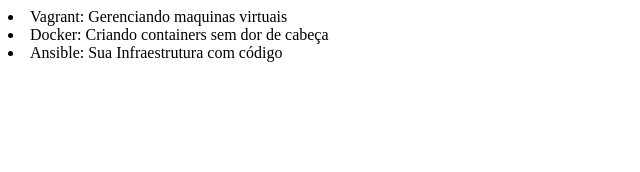
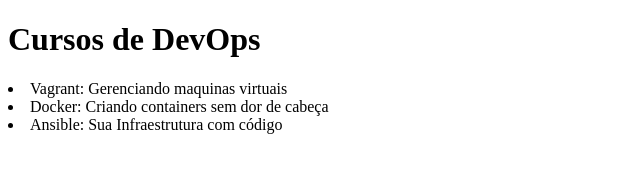
Before and after one commit to Joyce-Ribeiro/treinando_comandos, a plain HTML site: page index.html in a window 1280 px wide. Shown: the whole page, without its empty margins (0-640 px from the left). Drawn offline with Linux system fonts and the light colour scheme.

Commit message:
Titulo adicionado

```diff
--- a/index.html
+++ b/index.html
@@ -2,8 +2,10 @@
 <html leng="en">
     <head>
         <meta charset="UTF-8">
+        <title>Lista de Cursos de DevOps da Alura</title>
     </head>
     <body>
+        <h1>Cursos de DevOps</h1>
         <ui>
             <li>Vagrant: Gerenciando maquinas virtuais</li>
             <li>Docker: Criando containers sem dor de cabeça</li>
```
